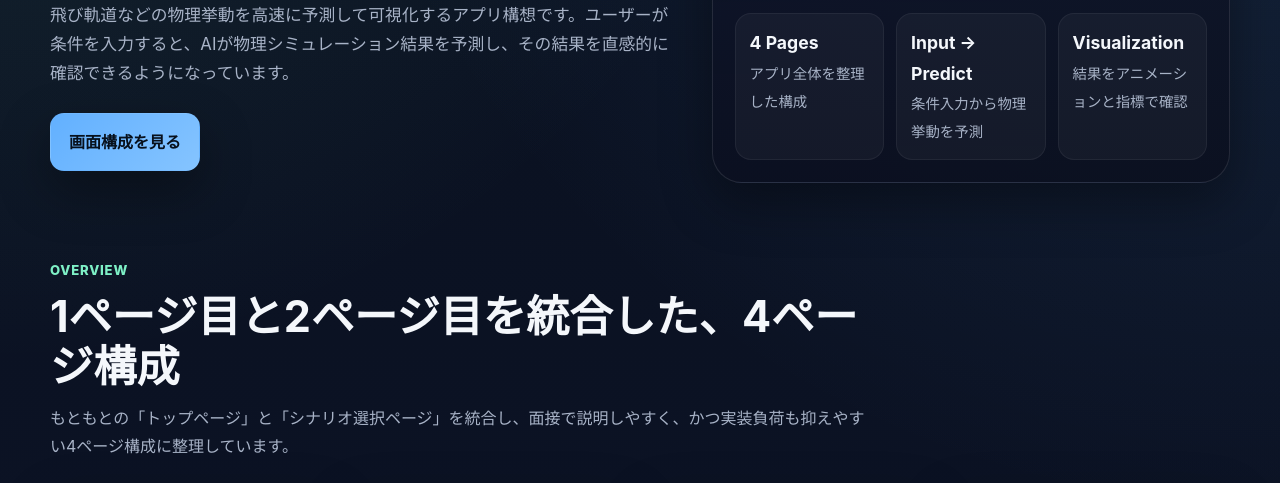
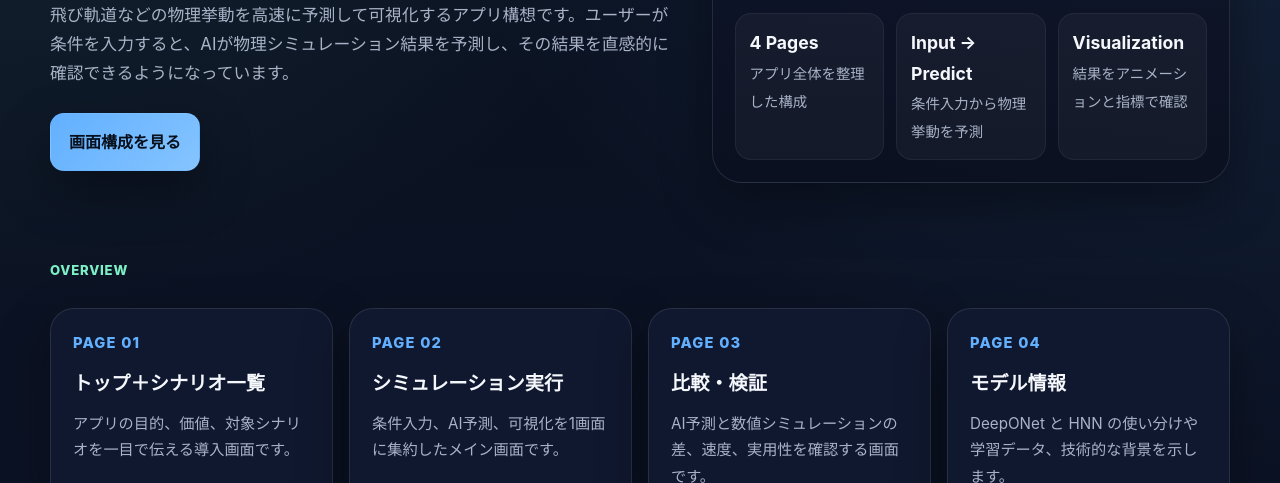
Before and after one commit to dehami-kiryu/sim_to_pre, a plain HTML site: page index.html in a window 1280 px wide. Shown: the part 465-948 px from the top of the page. Drawn offline with Linux system fonts and the light colour scheme.

Commit message:
Update index.html

```diff
--- a/index.html
+++ b/index.html
@@ -490,10 +490,6 @@
         <div class="container">
           <div class="section-head">
             <div class="section-kicker">Overview</div>
-            <h2>1ページ目と2ページ目を統合した、4ページ構成</h2>
-            <p>
-              もともとの「トップページ」と「シナリオ選択ページ」を統合し、面接で説明しやすく、かつ実装負荷も抑えやすい4ページ構成に整理しています。
-            </p>
           </div>
 
           <div class="overview-grid">
```
